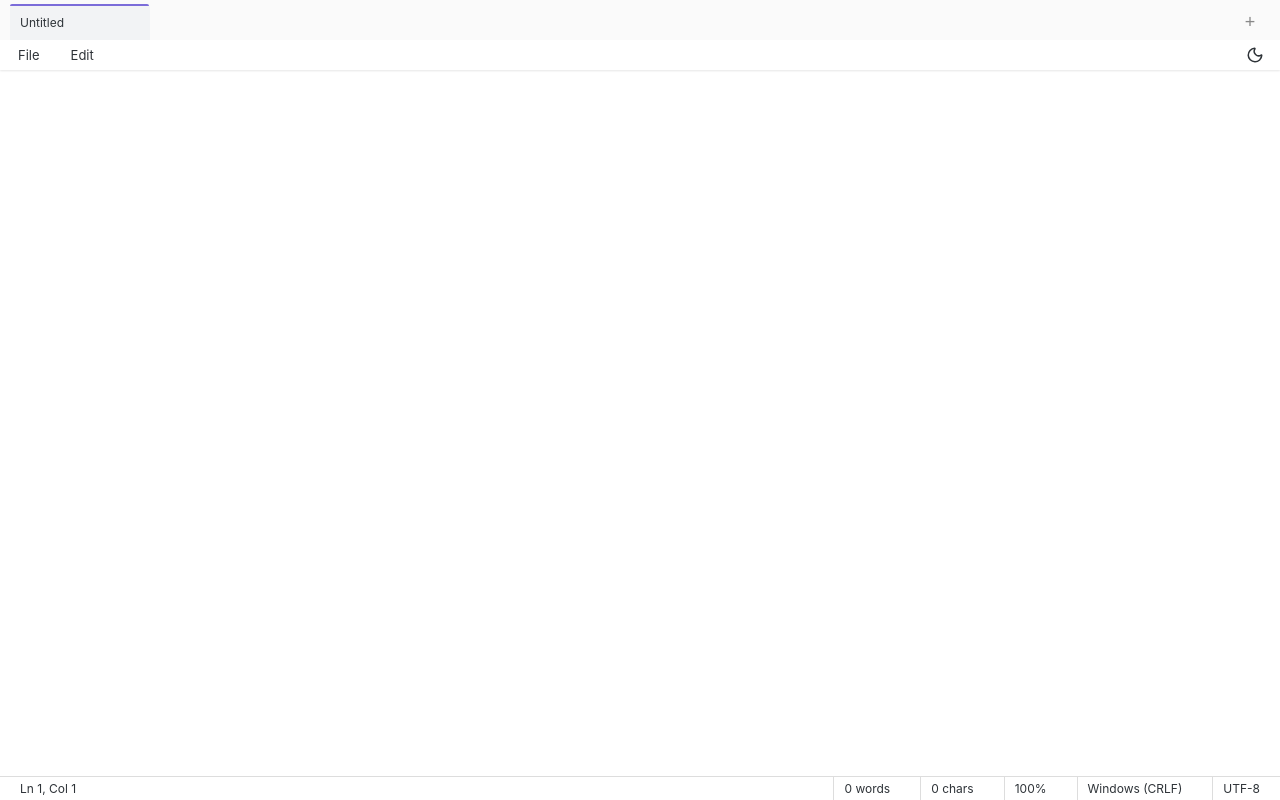
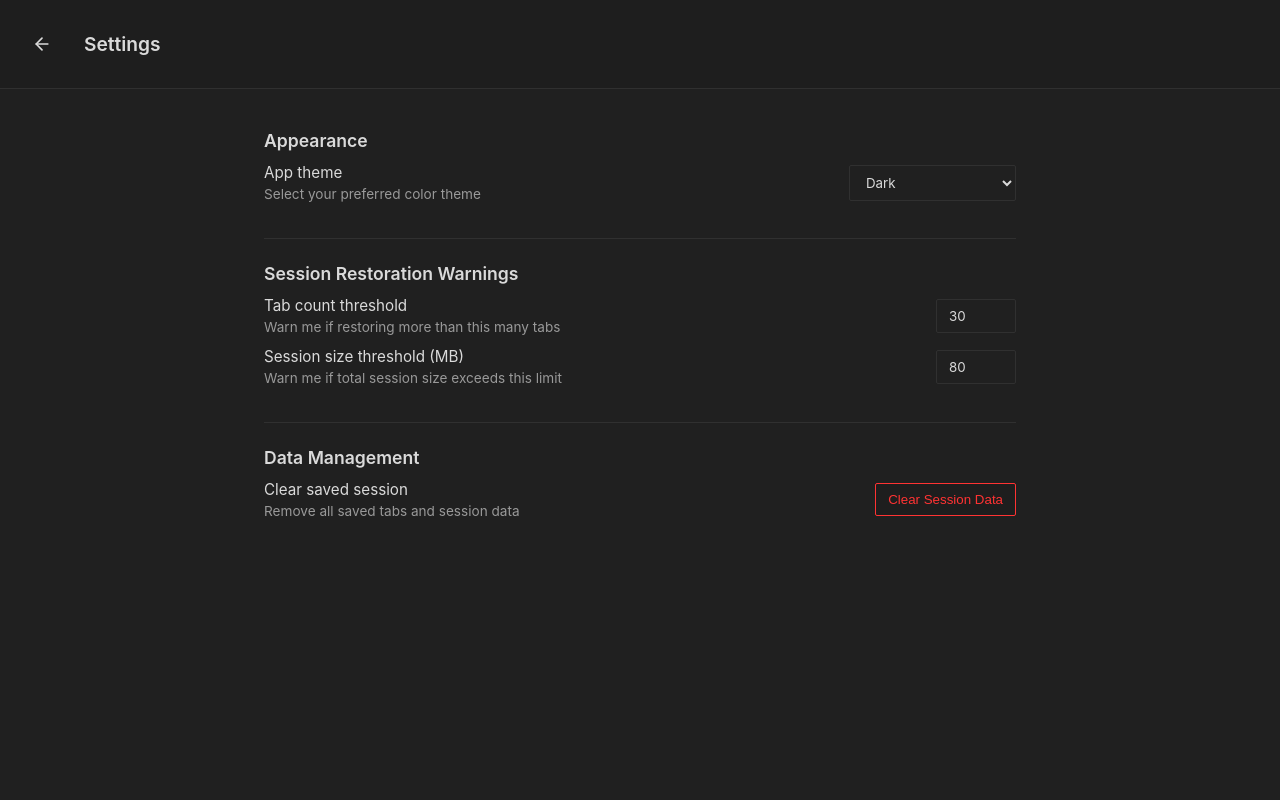
Before and after one commit to yosr481/Notepad-Flux, a React (Vite) app: page / in a window 1280 px wide. Both pictures are taken after a click on the button "Settings". Built offline with nearby package versions, Linux system fonts and the light colour scheme.

Commit message:
feat: add initial settings page with UI components and integration

```diff
--- a/src/App.jsx
+++ b/src/App.jsx
@@ -9,8 +9,11 @@ import GoToLineDialog from './components/Layout/GoToLineDialog';
 import styles from './App.module.css';
 import { useCommands } from './hooks/useCommands';
 
+import Settings from './components/Settings/Settings';
+
 function App() {
     const [theme, setTheme] = useState('dark');
+    const [showSettings, setShowSettings] = useState(false);
     const [stats, setStats] = useState({
         line: 1,
         col: 1,
@@ -100,10 +103,6 @@ function App() {
         return () => window.removeEventListener('keydown', handleKeyDown);
     }, [newTab, openFile, saveFile, saveFileAs, closeTab, activeTabId, switchTab]);
 
-    const toggleTheme = () => {
-        setTheme(prev => prev === 'dark' ? 'light' : 'dark');
-    };
-
     // Apply theme to body
     useEffect(() => {
         document.body.setAttribute('data-theme', theme);
@@ -154,8 +153,6 @@ function App() {
                     onContextMenu={handleContextMenu}
                 />
                 <MenuBar
-                    theme={theme}
-                    toggleTheme={toggleTheme}
                     onUndo={handleUndo}
                     onRedo={handleRedo}
                     onCut={handleCut}
@@ -176,6 +173,7 @@ function App() {
                     onCloseTab={() => closeTab(activeTabId)}
                     onCloseWindow={() => window.close()}
                     onExit={() => window.close()}
+                    onOpenSettings={() => setShowSettings(true)}
                     recentFiles={recentFiles}
                 />
             </div>
@@ -218,6 +216,13 @@ function App() {
                     onClose={() => setShowGoToLine(false)}
                 />
             )}
+
+            <Settings
+                isOpen={showSettings}
+                onClose={() => setShowSettings(false)}
+                theme={theme}
+                setTheme={setTheme}
+            />
         </div>
     );
 }
--- a/src/components/Layout/MenuBar.jsx
+++ b/src/components/Layout/MenuBar.jsx
@@ -1,8 +1,8 @@
 import React, { useState, useEffect, useRef } from 'react';
-import { Sun, Moon } from 'lucide-react';
+import { Settings } from 'lucide-react';
 import styles from './MenuBar.module.css';
 
-const MenuBar = ({ theme, toggleTheme, onUndo, onRedo, onCut, onCopy, onPaste, onDelete, onSelectAll, onFind, onReplace, onGoToLine, onInsertDateTime, onNewTab, onNewWindow, onOpen, onOpenRecent, onSave, onSaveAs, onCloseTab, onCloseWindow, onExit, recentFiles = [] }) => {
+const MenuBar = ({ onUndo, onRedo, onCut, onCopy, onPaste, onDelete, onSelectAll, onFind, onReplace, onGoToLine, onInsertDateTime, onNewTab, onNewWindow, onOpen, onOpenRecent, onSave, onSaveAs, onCloseTab, onCloseWindow, onExit, onOpenSettings, recentFiles = [] }) => {
     const [activeMenu, setActiveMenu] = useState(null);
     const menuRef = useRef(null);
 
@@ -154,8 +154,8 @@ const MenuBar = ({ theme, toggleTheme, onUndo, onRedo, onCut, onCopy, onPaste, o
                     )}
                 </div>
             </div>
-            <button className={styles.themeToggle} onClick={toggleTheme} title="Toggle Theme">
-                {theme === 'dark' ? <Sun size={18} /> : <Moon size={18} />}
+            <button className={styles.settingsButton} onClick={onOpenSettings} title="Settings">
+                <Settings size={18} />
             </button>
         </div>
     );
--- a/src/components/Layout/MenuBar.module.css
+++ b/src/components/Layout/MenuBar.module.css
@@ -152,7 +152,7 @@
     animation: fadeIn var(--transition-fast);
 }
 
-.themeToggle {
+.settingsButton {
     background: none;
     border: none;
     cursor: pointer;
@@ -164,6 +164,6 @@
     transition: background-color var(--transition-fast);
 }
 
-.themeToggle:hover {
+.settingsButton:hover {
     background-color: var(--background-modifier-border);
 }
--- /dev/null
+++ b/src/components/Settings/Settings.jsx
@@ -0,0 +1,91 @@
+import React, { useState } from 'react';
+import { ArrowLeft } from 'lucide-react';
+import styles from './Settings.module.css';
+
+const Settings = ({ isOpen, onClose, theme, setTheme }) => {
+    // Local state for settings that aren't yet connected to global state
+    const [sessionWarnTabs, setSessionWarnTabs] = useState(30);
+    const [sessionWarnSize, setSessionWarnSize] = useState(80);
+
+    if (!isOpen) return null;
+
+    return (
+        <div className={styles.overlay}>
+            <div className={styles.header}>
+                <button className={styles.backButton} onClick={onClose}>
+                    <ArrowLeft size={20} />
+                </button>
+                <h2 className={styles.title}>Settings</h2>
+            </div>
+
+            <div className={styles.content}>
+                {/* App Theme */}
+                <div className={styles.section}>
+                    <h3 className={styles.sectionTitle}>Appearance</h3>
+                    <div className={styles.row}>
+                        <div>
+                            <div className={styles.label}>App theme</div>
+                            <div className={styles.description}>Select your preferred color theme</div>
+                        </div>
+                        <select
+                            className={styles.select}
+                            value={theme}
+                            onChange={(e) => setTheme(e.target.value)}
+                        >
+                            <option value="light">Light</option>
+                            <option value="dark">Dark</option>
+                            <option value="system">Use system setting</option>
+                        </select>
+                    </div>
+                </div>
+
+                {/* Session Restoration */}
+                <div className={styles.section}>
+                    <h3 className={styles.sectionTitle}>Session Restoration Warnings</h3>
+
+                    <div className={styles.row}>
+                        <div>
+                            <div className={styles.label}>Tab count threshold</div>
+                            <div className={styles.description}>Warn me if restoring more than this many tabs</div>
+                        </div>
+                        <input
+                            type="number"
+                            className={styles.input}
+                            value={sessionWarnTabs}
+                            onChange={(e) => setSessionWarnTabs(e.target.value)}
+                        />
+                    </div>
+
+                    <div className={styles.row}>
+                        <div>
+                            <div className={styles.label}>Session size threshold (MB)</div>
+                            <div className={styles.description}>Warn me if total session size exceeds this limit</div>
+                        </div>
+                        <input
+                            type="number"
+                            className={styles.input}
+                            value={sessionWarnSize}
+                            onChange={(e) => setSessionWarnSize(e.target.value)}
+                        />
+                    </div>
+                </div>
+
+                {/* Clear Session */}
+                <div className={styles.section}>
+                    <h3 className={styles.sectionTitle}>Data Management</h3>
+                    <div className={styles.row}>
+                        <div>
+                            <div className={styles.label}>Clear saved session</div>
+                            <div className={styles.description}>Remove all saved tabs and session data</div>
+                        </div>
+                        <button className={`${styles.button} ${styles.danger}`}>
+                            Clear Session Data
+                        </button>
+                    </div>
+                </div>
+            </div>
+        </div>
+    );
+};
+
+export default Settings;
--- /dev/null
+++ b/src/components/Settings/Settings.module.css
@@ -0,0 +1,154 @@
+.overlay {
+    position: fixed;
+    top: 0;
+    left: 0;
+    width: 100vw;
+    height: 100vh;
+    background-color: var(--background-primary);
+    z-index: 2000;
+    /* Above everything else */
+    display: flex;
+    flex-direction: column;
+    animation: fadeIn var(--transition-normal) ease-out;
+}
+
+.header {
+    display: flex;
+    align-items: center;
+    padding: var(--space-l) var(--space-xl);
+    border-bottom: 1px solid var(--background-modifier-border);
+    background-color: var(--background-secondary);
+}
+
+.backButton {
+    display: flex;
+    align-items: center;
+    gap: var(--space-s);
+    background: none;
+    border: none;
+    color: var(--text-normal);
+    font-size: 1rem;
+    cursor: pointer;
+    padding: var(--space-s);
+    border-radius: var(--radius-m);
+    transition: background-color var(--transition-fast);
+}
+
+.backButton:hover {
+    background-color: var(--interactive-hover);
+    transform: scale(1.05);
+}
+
+.title {
+    margin-left: var(--space-xl);
+    font-size: 1.2rem;
+    font-weight: 600;
+    color: var(--text-normal);
+}
+
+.content {
+    flex: 1;
+    padding: var(--space-xl);
+    overflow-y: auto;
+    max-width: 800px;
+    margin: 0 auto;
+    width: 100%;
+}
+
+.section {
+    margin-bottom: var(--space-xl);
+    padding-bottom: var(--space-xl);
+    border-bottom: 1px solid var(--background-modifier-border);
+}
+
+.section:last-child {
+    border-bottom: none;
+}
+
+.sectionTitle {
+    font-size: 1.1rem;
+    font-weight: 600;
+    margin-bottom: var(--space-m);
+    color: var(--text-normal);
+}
+
+.row {
+    display: flex;
+    align-items: center;
+    justify-content: space-between;
+    margin-bottom: var(--space-m);
+}
+
+.label {
+    color: var(--text-normal);
+    font-size: 0.95rem;
+}
+
+.description {
+    color: var(--text-muted);
+    font-size: 0.85rem;
+    margin-top: var(--space-xs);
+}
+
+.controlGroup {
+    display: flex;
+    gap: var(--space-m);
+}
+
+/* Form Controls */
+.select {
+    padding: var(--space-s) var(--space-m);
+    border-radius: var(--radius-s);
+    border: 1px solid var(--background-modifier-border);
+    background-color: var(--background-primary);
+    color: var(--text-normal);
+    font-family: inherit;
+    min-width: 150px;
+}
+
+.input {
+    padding: var(--space-s) var(--space-m);
+    border-radius: var(--radius-s);
+    border: 1px solid var(--background-modifier-border);
+    background-color: var(--background-primary);
+    color: var(--text-normal);
+    font-family: inherit;
+    width: 80px;
+}
+
+.button {
+    padding: var(--space-s) var(--space-m);
+    border-radius: var(--radius-s);
+    border: 1px solid var(--background-modifier-border);
+    background-color: var(--background-secondary);
+    color: var(--text-normal);
+    cursor: pointer;
+    transition: all var(--transition-fast);
+}
+
+.button:hover {
+    background-color: var(--background-modifier-hover);
+    border-color: var(--interactive-accent);
+}
+
+.button.danger {
+    color: var(--text-error);
+    border-color: var(--text-error);
+}
+
+.button.danger:hover {
+    background-color: var(--text-error);
+    color: white;
+}
+
+@keyframes fadeIn {
+    from {
+        opacity: 0;
+        transform: translateY(10px);
+    }
+
+    to {
+        opacity: 1;
+        transform: translateY(0);
+    }
+}
```
